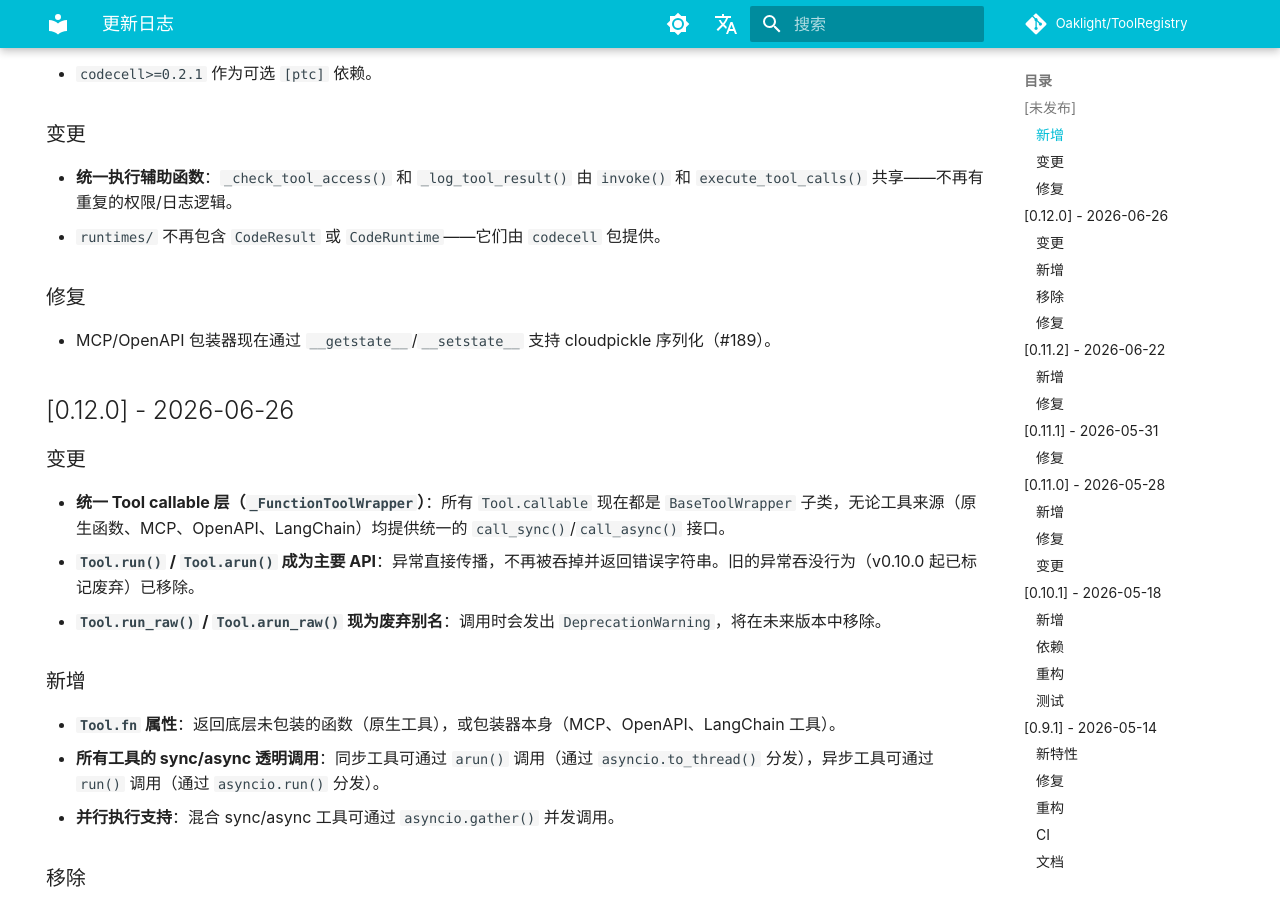
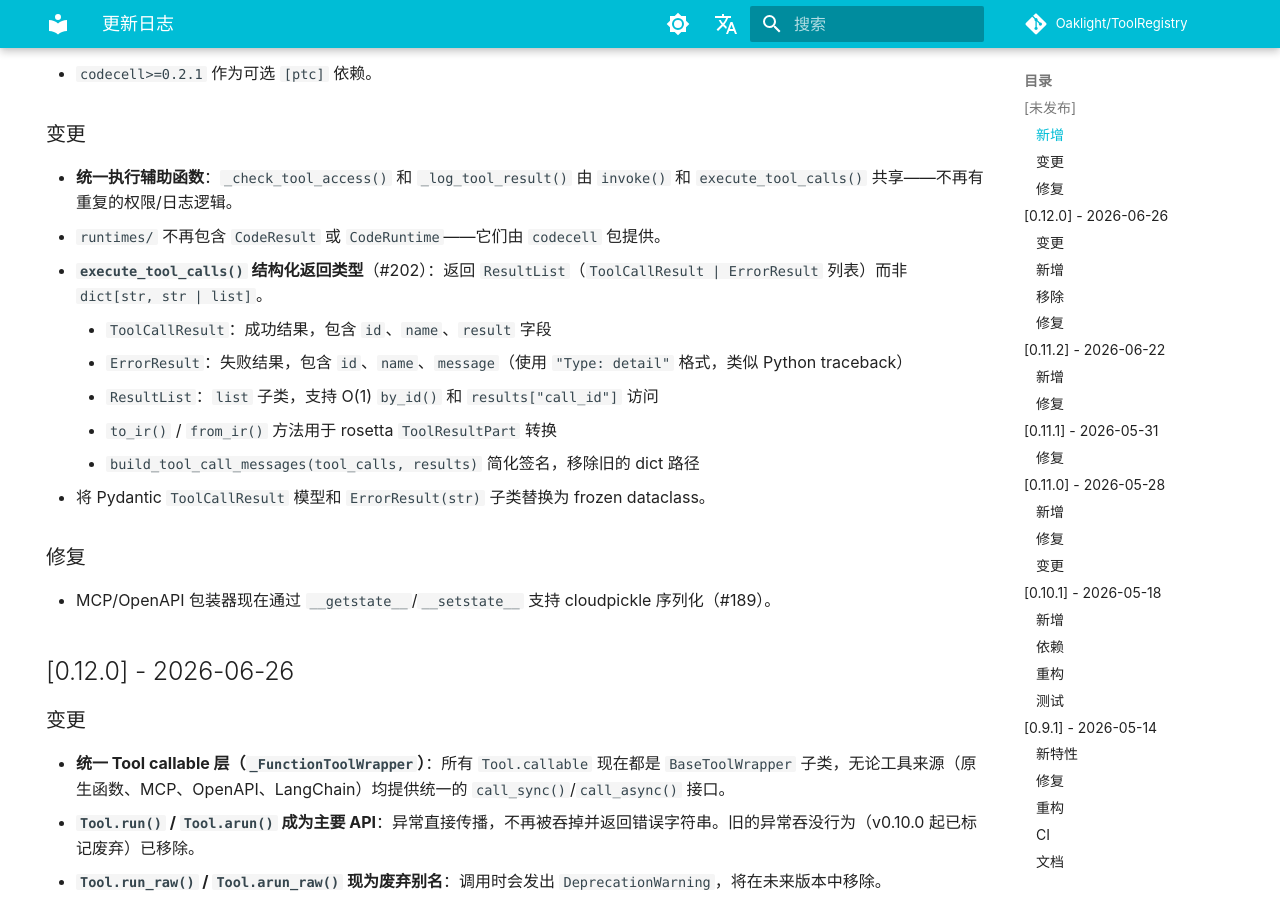
Before and after one commit to Oaklight/ToolRegistry, an MkDocs documentation site: the page built from docs/changelog.md, in a window 1280 px wide and 900 px high, scrolled down 868 px. Built offline with MkDocs 1.6.1 and Material for MkDocs 9.7.7, drawn with Linux system fonts in a browser that asks for light colours; some web fonts are replaced; comment, search, counter and statistics services are not loaded.

Commit message:
docs: 添加 execute_tool_calls 结构化返回类型到更新日志 (#202)

```diff
--- a/docs/changelog.md
+++ b/docs/changelog.md
@@ -35,6 +35,13 @@ hide:
 
 - **统一执行辅助函数**：`_check_tool_access()` 和 `_log_tool_result()` 由 `invoke()` 和 `execute_tool_calls()` 共享——不再有重复的权限/日志逻辑。
 - `runtimes/` 不再包含 `CodeResult` 或 `CodeRuntime`——它们由 `codecell` 包提供。
+- **`execute_tool_calls()` 结构化返回类型**（#202）：返回 `ResultList`（`ToolCallResult | ErrorResult` 列表）而非 `dict[str, str | list]`。
+    - `ToolCallResult`：成功结果，包含 `id`、`name`、`result` 字段
+    - `ErrorResult`：失败结果，包含 `id`、`name`、`message`（使用 `"Type: detail"` 格式，类似 Python traceback）
+    - `ResultList`：`list` 子类，支持 O(1) `by_id()` 和 `results["call_id"]` 访问
+    - `to_ir()` / `from_ir()` 方法用于 rosetta `ToolResultPart` 转换
+    - `build_tool_call_messages(tool_calls, results)` 简化签名，移除旧的 dict 路径
+- 将 Pydantic `ToolCallResult` 模型和 `ErrorResult(str)` 子类替换为 frozen dataclass。
 
 ### 修复
 
```
